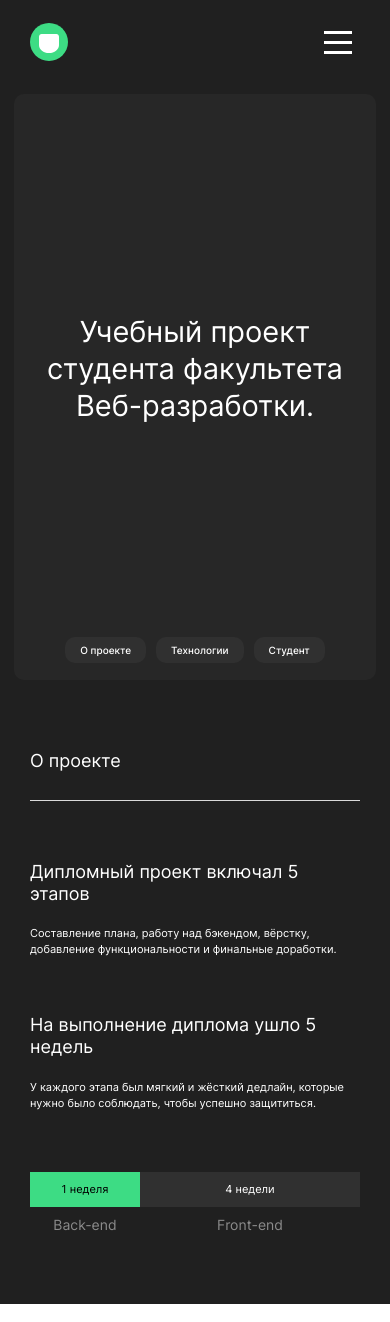
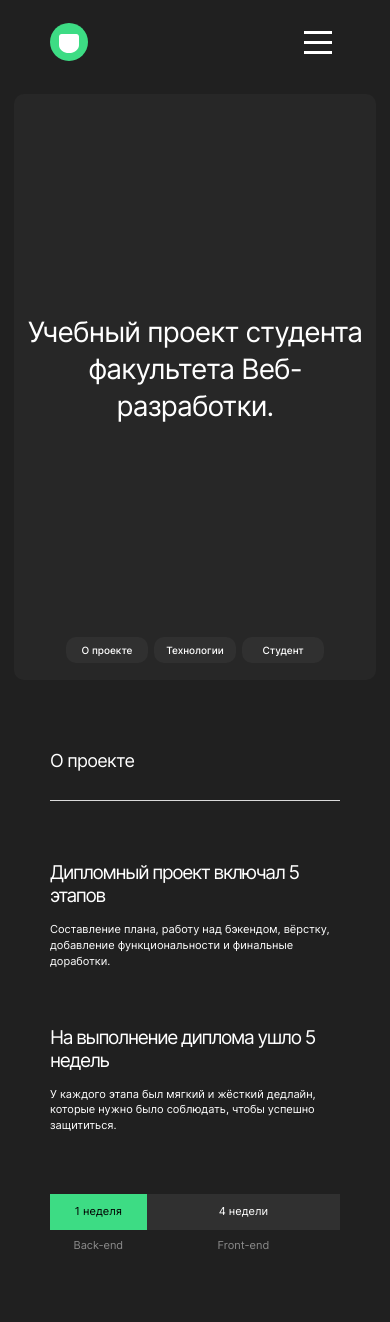
Before and after one commit to famovkin/movies-explorer-frontend, a React (Create React App) app: page / in a window 390 px wide. Built offline with nearby package versions, Linux system fonts and the light colour scheme.

Commit message:
fix: попроавить стили

```diff
--- a/src/components/Container/Container.css
+++ b/src/components/Container/Container.css
@@ -8,12 +8,12 @@
 
 @media (max-width: 768px) {
   .container {
-    max-width: calc(100% - 60px);
+    max-width: calc(100% - 100px);
   }
 }
 
 @media (max-width: 320px) {
   .container {
-    max-width: calc(100% - 30px);
+    max-width: calc(100% - 32px);
   }
 }
--- a/src/components/Header/Header.css
+++ b/src/components/Header/Header.css
@@ -6,7 +6,13 @@
 }
 
 .app__header {
-  margin-bottom: 30px;
+  margin-bottom: 39px;
+}
+
+@media (max-width: 500px) {
+  .app__header {
+    margin-bottom: 30px;
+  }
 }
 
 .header__nav {
--- a/src/components/NavTab/NavTab.css
+++ b/src/components/NavTab/NavTab.css
@@ -3,8 +3,18 @@
   gap: 10px;
 }
 
+@media (max-width: 500px) {
+  .nav-tab {
+    gap: 6px;
+  }
+}
+
 .nav-tab__link {
-  padding: 10px 23px;
+  width: 96px;
+  height: 36px;
+  display: flex;
+  align-items: center;
+  justify-content: center;
   background-color: #303030;
   border-radius: 10px;
   color: #fff;
@@ -14,15 +24,10 @@
   line-height: 1.33;
 }
 
-@media (max-width: 768px) {
-  .nav-tab__link {
-    padding: 10px 17px;
-  }
-}
-
 @media (max-width: 500px) {
   .nav-tab__link {
-    padding: 5px 15px;
+    width: 82px;
+    height: 26px;
     font-size: 10px;
     line-height: 1.6;
   }
--- a/src/components/Promo/Promo.css
+++ b/src/components/Promo/Promo.css
@@ -39,6 +39,7 @@
   font-weight: 400;
   line-height: 1.16;
   text-align: center;
+  letter-spacing: -0.03em;
 }
 
 @media (max-width: 768px) {
@@ -50,7 +51,7 @@
 
 @media (max-width: 500px) {
   .promo__title {
-    font-size: 29px;
-    line-height: 1.27;
+    font-size: 28px;
+    line-height: 1.32;
   }
 }
--- a/src/components/Roadmap/Roadmap.css
+++ b/src/components/Roadmap/Roadmap.css
@@ -42,7 +42,7 @@
   .roadmap__time {
     font-size: 11px;
     padding: 11px 10px;
-    margin-bottom: 10px;
+    margin-bottom: 9px;
   }
 }
 
@@ -55,3 +55,9 @@
   margin: 0;
   color: #8b8b8b;
 }
+
+@media (max-width: 500px) {
+  .roadmap__title {
+    font-size: 11px;
+  }
+}
--- a/src/components/TextCard/TextCard.css
+++ b/src/components/TextCard/TextCard.css
@@ -3,6 +3,7 @@
   font-size: 20px;
   font-weight: 400;
   line-height: 1.21;
+  letter-spacing: -0.04em;
 }
 
 @media (max-width: 768px) {
@@ -11,9 +12,11 @@
   }
 }
 
-@media (max-width: 768px) {
+@media (max-width: 500px) {
   .text-card__title {
-    font-size: 18px;
+    font-size: 19px;
+    margin-bottom: 15px;
+    letter-spacing: -0.07em;
   }
 }
 
--- a/src/components/Title/Title.css
+++ b/src/components/Title/Title.css
@@ -5,9 +5,16 @@
   line-height: 1.21;
   padding-bottom: 23px;
   border-bottom: 1px solid #dadada;
+  letter-spacing: -0.04em;
 }
 
-@media (max-width: 768px) {
+@media (max-width: 767px) {
+  .title {
+    font-size: 23px;
+  }
+}
+
+@media (max-width: 500px) {
   .title {
     font-size: 18px;
     padding-bottom: 28px;
```
